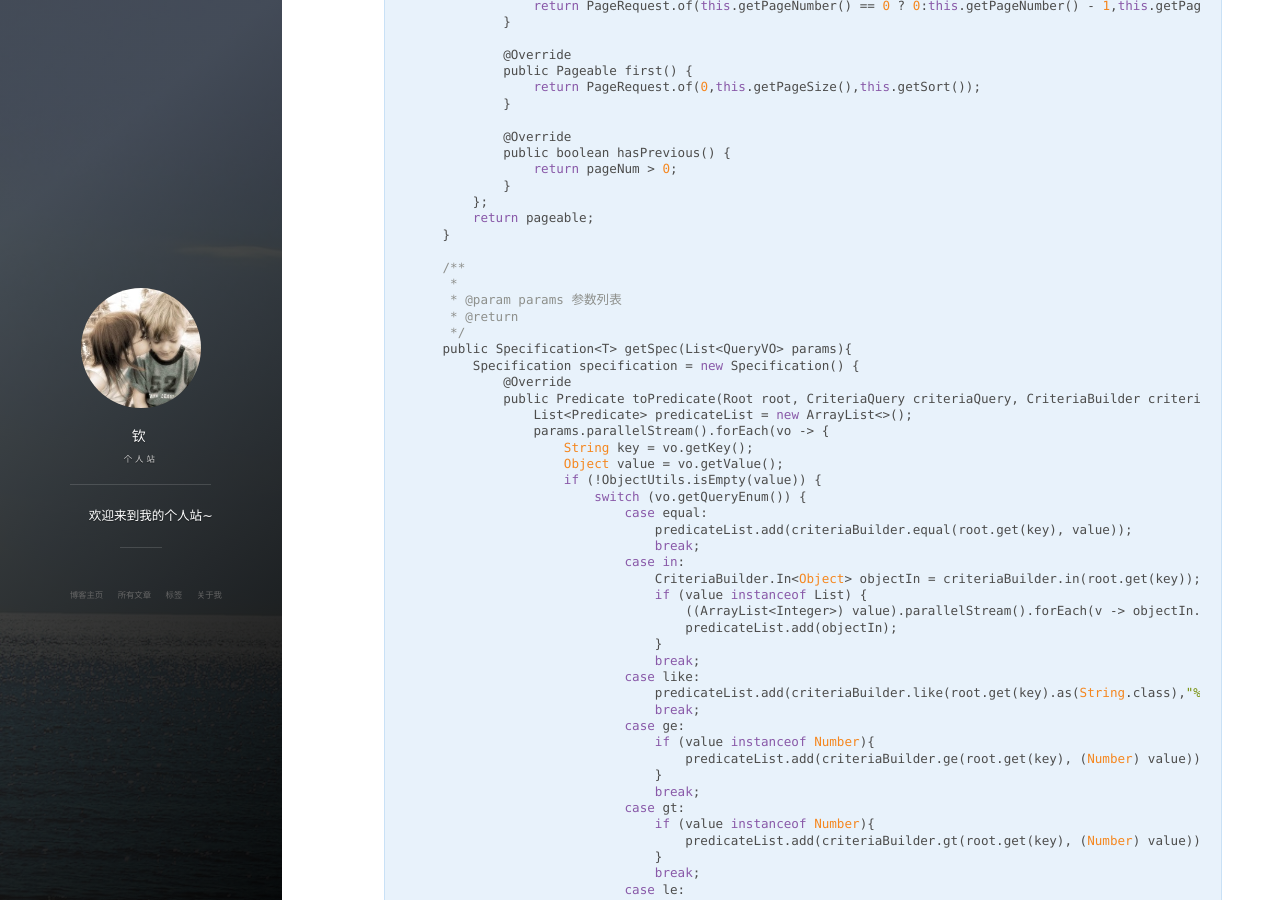
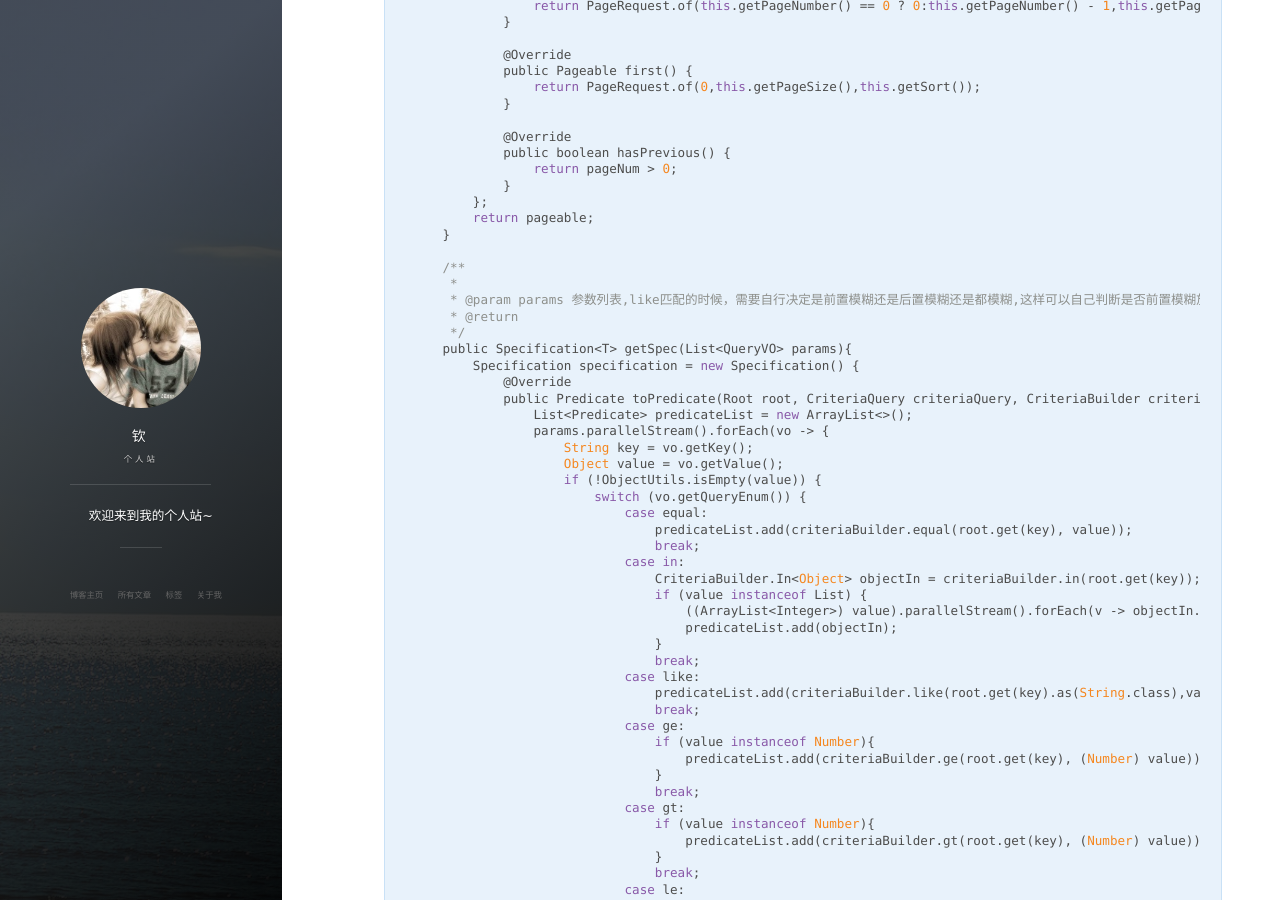
Before and after one commit to ZhXiQi/ZhXiQi.Github.io, a Jekyll site: the page built from _posts/2019-08-14-利用Hibernate+JPA的多条件查询功能形式通用工具类.md, in a window 1280 px wide and 900 px high, scrolled down 1387 px. Built offline with Jekyll 4.4.1, drawn with Linux system fonts in a browser that asks for light colours; nearby versions of some CDN libraries; comment, search, counter and statistics services are not loaded.

Commit message:
feat: 更新2019-08-14文章

```diff
--- a/_posts/2019-08-14-利用Hibernate+JPA的多条件查询功能形式通用工具类.md
+++ b/_posts/2019-08-14-利用Hibernate+JPA的多条件查询功能形式通用工具类.md
@@ -97,7 +97,7 @@ public class BusinessUtil<T> {
 
     /**
      *
-     * @param params 参数列表
+     * @param params 参数列表,like匹配的时候，需要自行决定是前置模糊还是后置模糊还是都模糊,这样可以自己判断是否前置模糊放弃索引
      * @return
      */
     public Specification<T> getSpec(List<QueryVO> params){
```
Also changed, not shown: other parts of _posts/2019-08-14-利用Hibernate+JPA的多条件查询功能形式通用工具类.md (+1 -1 lines).
